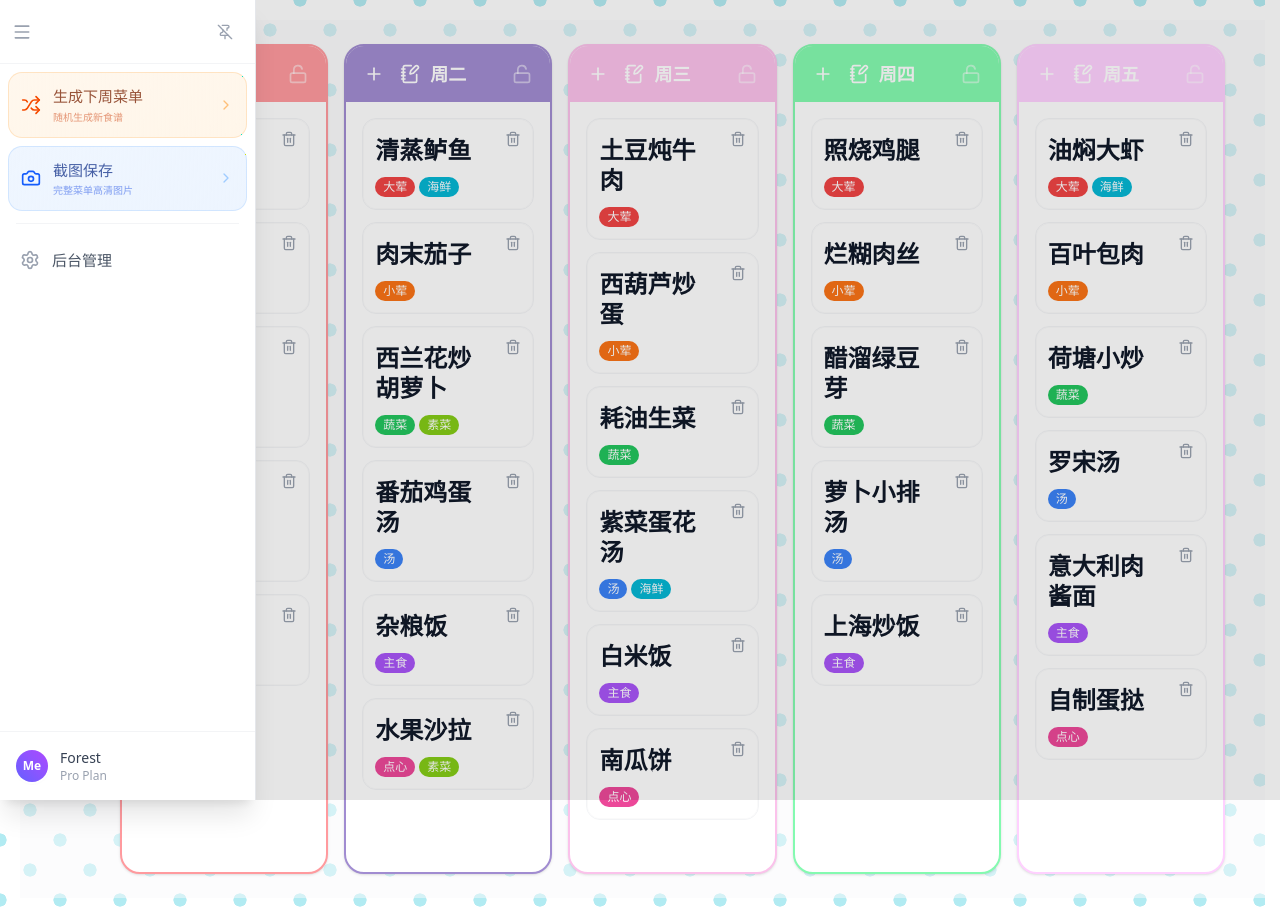
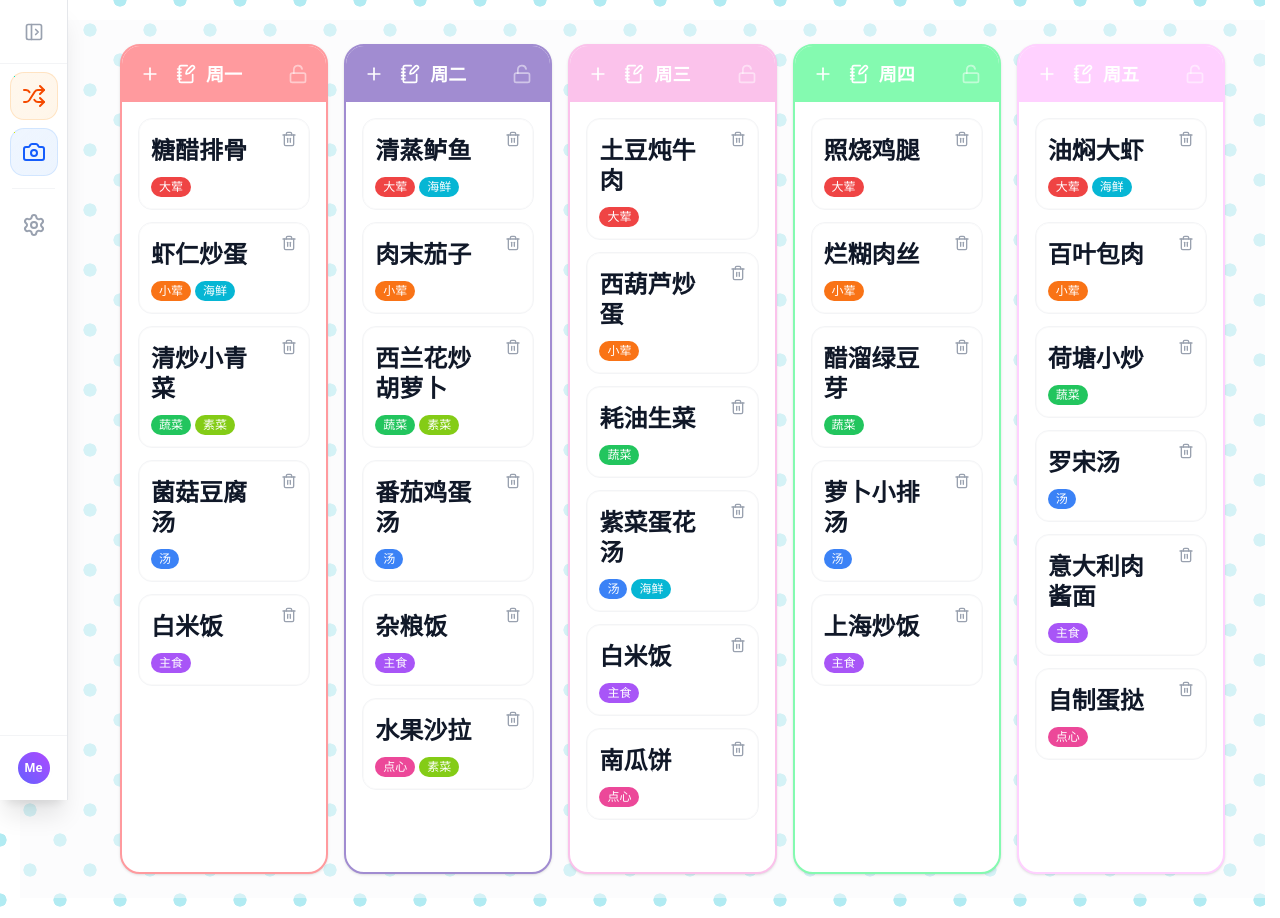
Before and after one commit to forestsheep911/show-me-the-menu, a Next.js app in the folder web/: page / in a window 1280 px wide. Built offline with nearby package versions, Linux system fonts and the light colour scheme.

Commit message:
feat: add SideMenu component with expand, pin, generate, and screenshot functionalities.

```diff
--- a/web/src/components/SideMenu.tsx
+++ b/web/src/components/SideMenu.tsx
@@ -2,7 +2,7 @@
 
 import { useState, useEffect, useCallback, RefObject } from "react";
 import Link from "next/link";
-import { Settings, Shuffle, ChevronRight, Pin, PinOff, Camera, Loader2, PanelLeftOpen, PanelLeftClose, Menu } from "lucide-react";
+import { Settings, Shuffle, ChevronRight, Pin, PinOff, Camera, Loader2, PanelLeftOpen, PanelLeftClose } from "lucide-react";
 import { cn } from "@/lib/utils";
 import { useMenuStore } from "@/store/menuStore";
 import { toPng } from "html-to-image";
@@ -17,9 +17,8 @@ interface SideMenuProps {
 }
 
 export function SideMenu({ className, weekViewRef }: SideMenuProps) {
-    const [isPinned, setIsPinned] = useState(false);
+    const [isPinned, setIsPinned] = useState(false); // 是否固定（占据空间）
     const [isExpanded, setIsExpanded] = useState(false); // 是否展开（宽版）
-    const [isHovered, setIsHovered] = useState(false);
     const [isCapturing, setIsCapturing] = useState(false);
     const generateNewMenu = useMenuStore((state) => state.generateNewMenu);
 
@@ -49,11 +48,6 @@ export function SideMenu({ className, weekViewRef }: SideMenuProps) {
         }
     }, [weekViewRef, isCapturing]);
 
-    // 实际显示宽度的逻辑：
-    // - 非固定模式：hover时展开，否则收窄
-    // - 固定模式：根据 isExpanded 状态决定
-    const showExpanded = isPinned ? isExpanded : isHovered;
-
     const handleKeyDown = useCallback((e: KeyboardEvent) => {
         const target = e.target as HTMLElement;
         if (
@@ -64,33 +58,34 @@ export function SideMenu({ className, weekViewRef }: SideMenuProps) {
             return;
         }
 
+        // F 键切换展开/收起
         if (e.key === "f" || e.key === "F") {
             e.preventDefault();
-            setIsPinned((prev) => !prev);
+            setIsExpanded((prev) => !prev);
         }
 
-        if (e.key === "Escape" && isPinned) {
+        // Escape 键收起菜单
+        if (e.key === "Escape" && isExpanded) {
             e.preventDefault();
-            setIsPinned(false);
+            setIsExpanded(false);
         }
-    }, [isPinned]);
+    }, [isExpanded]);
 
     useEffect(() => {
         document.addEventListener("keydown", handleKeyDown);
         return () => document.removeEventListener("keydown", handleKeyDown);
     }, [handleKeyDown]);
 
-    const handleMouseLeaveMenu = useCallback(() => {
-        if (!isPinned) {
-            setIsHovered(false);
-        }
-    }, [isPinned]);
+    // 计算当前菜单宽度
+    const currentWidth = isExpanded ? MENU_WIDTH_EXPANDED : MENU_WIDTH_COLLAPSED;
 
-    // 计算当前菜单宽度
-    const currentWidth = showExpanded ? MENU_WIDTH_EXPANDED : MENU_WIDTH_COLLAPSED;
+    // 计算占位宽度：固定模式用当前宽度，非固定模式用窄版宽度
+    const placeholderWidth = isPinned ? currentWidth : MENU_WIDTH_COLLAPSED;
 
-    // 计算占位宽度：固定模式用当前宽度，非固定模式用窄版宽度（给菜单留空间）
-    const placeholderWidth = isPinned ? currentWidth : MENU_WIDTH_COLLAPSED;
+    // 点击展开/收起按钮
+    const handleToggleExpand = () => {
+        setIsExpanded(!isExpanded);
+    };
 
     return (
         <>
@@ -107,49 +102,36 @@ export function SideMenu({ className, weekViewRef }: SideMenuProps) {
                     className
                 )}
                 style={{ width: currentWidth }}
-                onMouseEnter={() => !isPinned && setIsHovered(true)}
-                onMouseLeave={handleMouseLeaveMenu}
             >
                 {/* Header / Toggle Area */}
                 <div className="h-16 flex items-center shrink-0 border-b border-gray-100 px-3">
-                    {/* 菜单图标 - 始终显示，作为菜单标识 */}
-                    <div className={cn(
-                        "flex items-center justify-center text-gray-400 transition-all duration-300",
-                        showExpanded ? "" : "mx-auto"
-                    )}>
-                        <Menu className="size-5" />
-                    </div>
+                    {/* 展开/收起按钮 - 始终显示 */}
+                    <button
+                        onClick={handleToggleExpand}
+                        className={cn(
+                            "group flex items-center justify-center w-9 h-9 rounded-lg text-gray-400 hover:text-gray-600 hover:bg-gray-100 transition-all duration-200",
+                            isExpanded ? "" : "mx-auto"
+                        )}
+                        title={isExpanded ? "收起菜单 (F)" : "展开菜单 (F)"}
+                    >
+                        {isExpanded ? (
+                            <PanelLeftClose className="size-5" />
+                        ) : (
+                            <PanelLeftOpen className="size-5" />
+                        )}
+                    </button>
 
-                    {/* 按钮区域 - 只在展开时显示 */}
-                    {showExpanded && (
-                        <div className="flex items-center gap-1 ml-auto">
-                            {/* 展开/收起按钮 - 只在固定模式下显示 */}
-                            {isPinned && (
+                    {/* Pin 按钮 - 只在展开时显示 */}
+                    {isExpanded && (
                         <button
-                                    onClick={() => setIsExpanded(!isExpanded)}
-                                    className="group flex items-center justify-center w-9 h-9 rounded-lg text-gray-400 hover:text-gray-600 hover:bg-gray-100 transition-all duration-200"
-                                    title={isExpanded ? "收起菜单" : "展开菜单"}
-                                >
-                                    <PanelLeftClose className="size-4" />
-                                </button>
-                            )}
-
-                            {/* Pin 按钮 */}
-                            <button
-                                onClick={() => {
-                                    setIsPinned(!isPinned);
-                                    // 固定时默认展开
-                                    if (!isPinned) {
-                                        setIsExpanded(true);
-                                    }
-                                }}
+                            onClick={() => setIsPinned(!isPinned)}
                             className={cn(
-                                    "group flex items-center justify-center w-9 h-9 rounded-lg transition-all duration-200",
+                                "group flex items-center justify-center w-9 h-9 rounded-lg transition-all duration-200 ml-auto",
                                 isPinned
                                     ? "bg-orange-100 text-orange-600 hover:bg-orange-200"
                                     : "text-gray-400 hover:text-gray-600 hover:bg-gray-100"
                             )}
-                                title={isPinned ? "取消固定 (F)" : "固定菜单 (F)"}
+                            title={isPinned ? "取消固定" : "固定菜单（展开时占据空间）"}
                         >
                             {isPinned ? (
                                 <Pin className="size-4" />
@@ -157,7 +139,6 @@ export function SideMenu({ className, weekViewRef }: SideMenuProps) {
                                 <PinOff className="size-4" />
                             )}
                         </button>
-                        </div>
                     )}
                 </div>
 
@@ -168,27 +149,27 @@ export function SideMenu({ className, weekViewRef }: SideMenuProps) {
                         onClick={() => generateNewMenu()}
                         className={cn(
                             "relative flex items-center rounded-xl transition-all duration-200 group overflow-hidden bg-gradient-to-br from-orange-50 to-orange-100/50 hover:from-orange-100 hover:to-orange-200/50 border border-orange-200/60",
-                            showExpanded ? "w-full p-3" : "w-12 h-12 justify-center mx-auto"
+                            isExpanded ? "w-full p-3" : "w-12 h-12 justify-center mx-auto"
                         )}
                         title="一键生成下周菜单"
                     >
                         <div className={cn(
                             "flex items-center justify-center text-orange-600 transition-all duration-300",
-                            showExpanded ? "" : "mx-auto"
+                            isExpanded ? "" : "mx-auto"
                         )}>
-                            <Shuffle className={cn("transition-transform", showExpanded ? "size-5" : "size-6")} />
+                            <Shuffle className={cn("transition-transform", isExpanded ? "size-5" : "size-6")} />
                         </div>
 
                         {/* Text - 只在展开时显示 */}
                         <div className={cn(
                             "ml-3 flex flex-col items-start gap-0.5 whitespace-nowrap transition-all duration-300",
-                            showExpanded ? "opacity-100" : "opacity-0 w-0 ml-0 pointer-events-none"
+                            isExpanded ? "opacity-100" : "opacity-0 w-0 ml-0 pointer-events-none"
                         )}>
                             <span className="font-medium text-orange-900/80 text-[15px]">生成下周菜单</span>
                             <span className="text-[10px] text-orange-700/50">随机生成新食谱</span>
                         </div>
 
-                        {showExpanded && (
+                        {isExpanded && (
                             <ChevronRight className="absolute right-3 size-4 text-orange-400/50 group-hover:text-orange-500 transition-colors" />
                         )}
                     </button>
@@ -199,24 +180,24 @@ export function SideMenu({ className, weekViewRef }: SideMenuProps) {
                         disabled={isCapturing || !weekViewRef}
                         className={cn(
                             "relative flex items-center rounded-xl transition-all duration-200 group overflow-hidden bg-gradient-to-br from-blue-50 to-blue-100/50 hover:from-blue-100 hover:to-blue-200/50 border border-blue-200/60 disabled:opacity-50 disabled:cursor-not-allowed",
-                            showExpanded ? "w-full p-3" : "w-12 h-12 justify-center mx-auto"
+                            isExpanded ? "w-full p-3" : "w-12 h-12 justify-center mx-auto"
                         )}
                         title="截图保存菜单"
                     >
                         <div className={cn(
                             "flex items-center justify-center text-blue-600 transition-all duration-300",
-                            showExpanded ? "" : "mx-auto"
+                            isExpanded ? "" : "mx-auto"
                         )}>
                             {isCapturing ? (
-                                <Loader2 className={cn("animate-spin", showExpanded ? "size-5" : "size-6")} />
+                                <Loader2 className={cn("animate-spin", isExpanded ? "size-5" : "size-6")} />
                             ) : (
-                                <Camera className={cn("transition-transform", showExpanded ? "size-5" : "size-6")} />
+                                <Camera className={cn("transition-transform", isExpanded ? "size-5" : "size-6")} />
                             )}
                         </div>
 
                         <div className={cn(
                             "ml-3 flex flex-col items-start gap-0.5 whitespace-nowrap transition-all duration-300",
-                            showExpanded ? "opacity-100" : "opacity-0 w-0 ml-0 pointer-events-none"
+                            isExpanded ? "opacity-100" : "opacity-0 w-0 ml-0 pointer-events-none"
                         )}>
                             <span className="font-medium text-blue-900/80 text-[15px]">
                                 {isCapturing ? '正在截图...' : '截图保存'}
@@ -224,32 +205,32 @@ export function SideMenu({ className, weekViewRef }: SideMenuProps) {
                             <span className="text-[10px] text-blue-700/50">完整菜单高清图片</span>
                         </div>
 
-                        {showExpanded && (
+                        {isExpanded && (
                             <ChevronRight className="absolute right-3 size-4 text-blue-400/50 group-hover:text-blue-500 transition-colors" />
                         )}
                     </button>
 
-                    <div className={cn("h-px bg-gray-100 my-1", showExpanded ? "mx-2" : "mx-1")} />
+                    <div className={cn("h-px bg-gray-100 my-1", isExpanded ? "mx-2" : "mx-1")} />
 
                     {/* Admin Link */}
                     <Link
                         href="/edit"
                         className={cn(
                             "relative flex items-center rounded-xl transition-all duration-200 group overflow-hidden hover:bg-gray-100",
-                            showExpanded ? "w-full p-3" : "w-12 h-12 justify-center mx-auto"
+                            isExpanded ? "w-full p-3" : "w-12 h-12 justify-center mx-auto"
                         )}
                         title="后台管理"
                     >
                         <div className={cn(
                             "flex items-center justify-center text-gray-400 group-hover:text-gray-600 transition-all duration-300",
-                            showExpanded ? "" : "mx-auto"
+                            isExpanded ? "" : "mx-auto"
                         )}>
-                            <Settings className={cn("transition-transform", showExpanded ? "size-5" : "size-6")} />
+                            <Settings className={cn("transition-transform", isExpanded ? "size-5" : "size-6")} />
                         </div>
 
                         <div className={cn(
                             "ml-3 whitespace-nowrap transition-all duration-300",
-                            showExpanded ? "opacity-100" : "opacity-0 w-0 ml-0 pointer-events-none"
+                            isExpanded ? "opacity-100" : "opacity-0 w-0 ml-0 pointer-events-none"
                         )}>
                             <span className="font-medium text-gray-600 text-[15px] group-hover:text-gray-900 transition-colors">后台管理</span>
                         </div>
@@ -260,14 +241,14 @@ export function SideMenu({ className, weekViewRef }: SideMenuProps) {
                 <div className="p-2 border-t border-gray-100 mt-auto">
                     <button className={cn(
                         "flex items-center rounded-lg transition-all duration-200 hover:bg-gray-50",
-                        showExpanded ? "w-full p-2 gap-3" : "w-12 h-12 justify-center mx-auto"
+                        isExpanded ? "w-full p-2 gap-3" : "w-12 h-12 justify-center mx-auto"
                     )}>
                         <div className="size-8 rounded-full bg-gradient-to-tr from-indigo-500 to-purple-500 shrink-0 flex items-center justify-center text-xs font-bold text-white shadow-sm ring-2 ring-white">
                             Me
                         </div>
                         <div className={cn(
                             "text-left overflow-hidden whitespace-nowrap transition-all duration-300",
-                            showExpanded ? "w-auto opacity-100" : "w-0 opacity-0"
+                            isExpanded ? "w-auto opacity-100" : "w-0 opacity-0"
                         )}>
                             <div className="text-sm font-medium text-gray-700 truncate">Forest</div>
                             <div className="text-xs text-gray-400 truncate">Pro Plan</div>
@@ -276,11 +257,11 @@ export function SideMenu({ className, weekViewRef }: SideMenuProps) {
                 </div>
             </div>
 
-            {/* Content Backdrop - 非固定模式下悬停时的背景遮罩 */}
-            {!isPinned && isHovered && (
+            {/* Content Backdrop - 展开且非固定时的背景遮罩 */}
+            {!isPinned && isExpanded && (
                 <div
                     className="fixed inset-0 bg-black/10 z-40 animate-in fade-in duration-200"
-                    onClick={() => setIsHovered(false)}
+                    onClick={() => setIsExpanded(false)}
                 />
             )}
         </>
```
Lines whose indentation alone changed are shown as unchanged.
